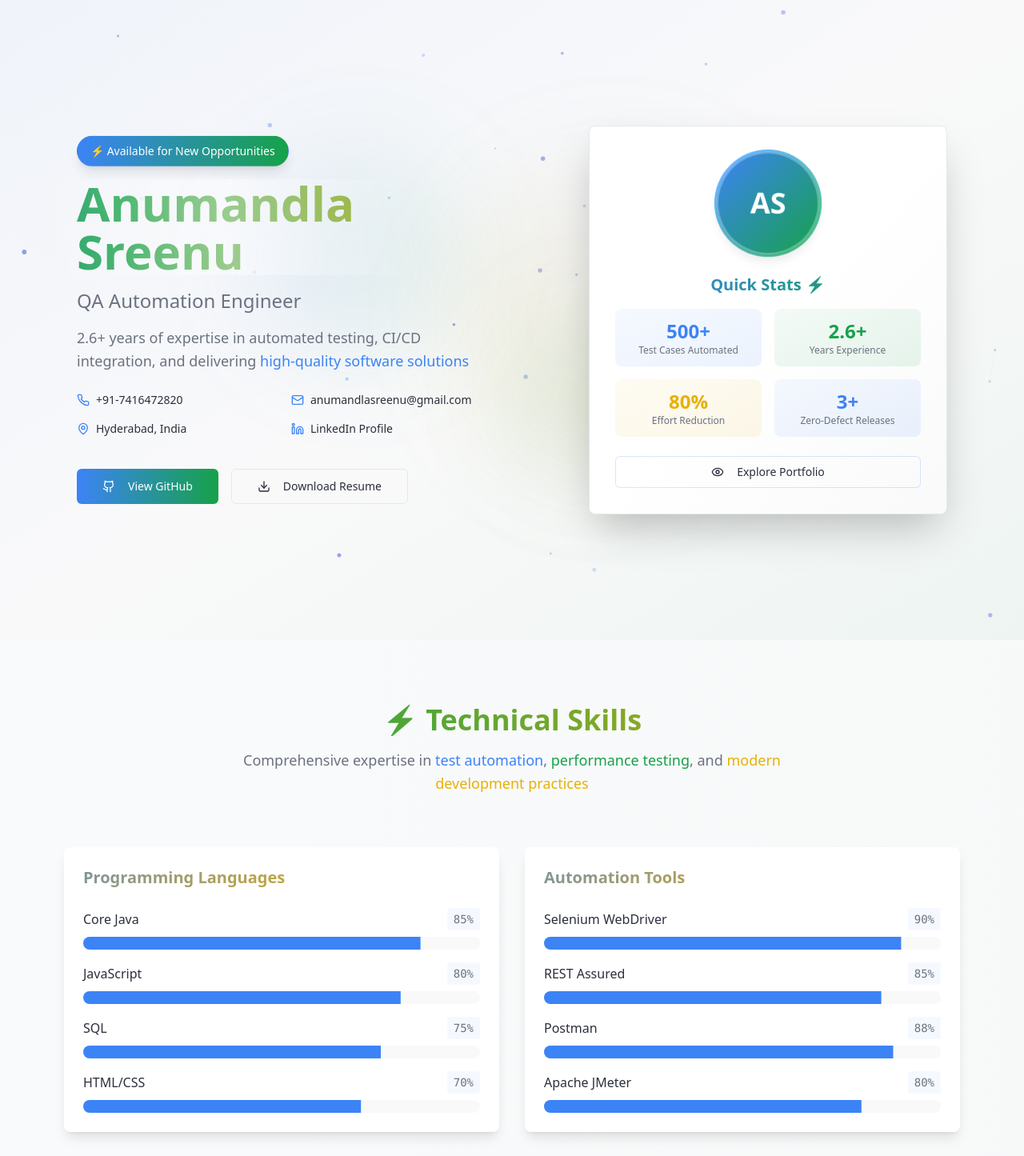
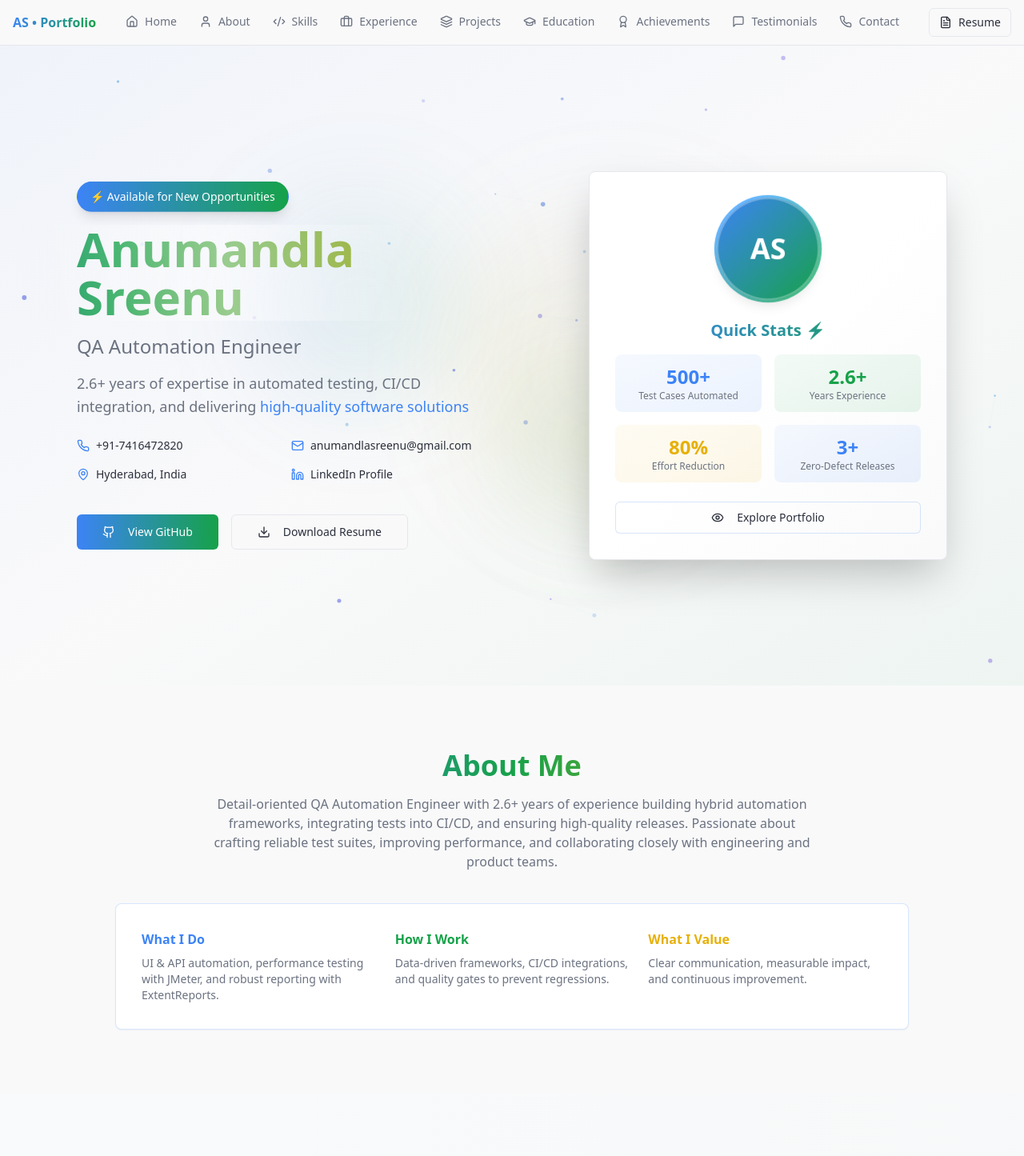
Before and after one commit to sreenuanum45/quality-guardian-suite, a React (Vite) app: page / in a window 1280 px wide. Shown: the top 1445 px of the page at 80% size. Built offline with nearby package versions, Linux system fonts and the light colour scheme.

Commit message:
feat: Add navigation bar and resume button
Add a comprehensive navigation bar with links to About, Skills, Experience, Projects, Education, Achievements, Testimonials, and Contact sections.
Include a "Resume" button with a document icon for easy access to the user's resume.

```diff
--- /dev/null
+++ b/src/components/portfolio/AboutSection.tsx
@@ -0,0 +1,45 @@
+import { Card } from "@/components/ui/card";
+
+const AboutSection = () => {
+  return (
+    <section id="about" className="py-20 bg-background">
+      <div className="container max-w-5xl mx-auto px-4">
+        <div className="text-center mb-10 animate-slide-up">
+          <h2 className="text-3xl md:text-4xl font-bold mb-4 bg-gradient-to-r from-primary via-tech-secondary to-tech-accent bg-clip-text text-transparent">
+            About Me
+          </h2>
+          <p className="text-muted-foreground max-w-3xl mx-auto">
+            Detail-oriented QA Automation Engineer with 2.6+ years of experience building hybrid automation frameworks,
+            integrating tests into CI/CD, and ensuring high-quality releases. Passionate about crafting reliable test
+            suites, improving performance, and collaborating closely with engineering and product teams.
+          </p>
+        </div>
+
+        <Card className="glass-card glass-hover glow-on-hover p-6 md:p-8 border border-primary/20">
+          <div className="grid md:grid-cols-3 gap-6">
+            <div className="space-y-2">
+              <h3 className="font-semibold text-primary">What I Do</h3>
+              <p className="text-sm text-muted-foreground">
+                UI & API automation, performance testing with JMeter, and robust reporting with ExtentReports.
+              </p>
+            </div>
+            <div className="space-y-2">
+              <h3 className="font-semibold text-tech-secondary">How I Work</h3>
+              <p className="text-sm text-muted-foreground">
+                Data-driven frameworks, CI/CD integrations, and quality gates to prevent regressions.
+              </p>
+            </div>
+            <div className="space-y-2">
+              <h3 className="font-semibold text-tech-accent">What I Value</h3>
+              <p className="text-sm text-muted-foreground">
+                Clear communication, measurable impact, and continuous improvement.
+              </p>
+            </div>
+          </div>
+        </Card>
+      </div>
+    </section>
+  );
+};
+
+export default AboutSection;
--- a/src/components/portfolio/AchievementsSection.tsx
+++ b/src/components/portfolio/AchievementsSection.tsx
@@ -78,7 +78,7 @@ const highlights = [
 
 const AchievementsSection = () => {
   return (
-    <section className="py-20 bg-section-bg">
+    <section id="achievements" className="py-20 bg-section-bg">
       <div className="container max-w-6xl mx-auto px-4">
         <div className="text-center mb-16 animate-slide-up">
           <h2 className="text-3xl md:text-4xl font-bold mb-4 bg-gradient-to-r from-primary to-tech-secondary bg-clip-text text-transparent">
--- a/src/components/portfolio/ContactSection.tsx
+++ b/src/components/portfolio/ContactSection.tsx
@@ -4,7 +4,7 @@ import { Mail, Phone, MapPin, Linkedin, Github, Download } from "lucide-react";
 
 const ContactSection = () => {
   return (
-    <section className="py-20 bg-gradient-to-br from-primary/5 via-background to-tech-secondary/5">
+    <section id="contact" className="py-20 bg-gradient-to-br from-primary/5 via-background to-tech-secondary/5">
       <div className="container max-w-4xl mx-auto px-4">
         <div className="text-center mb-16 animate-slide-up">
           <h2 className="text-3xl md:text-4xl font-bold mb-4 bg-gradient-to-r from-primary to-tech-secondary bg-clip-text text-transparent">
--- a/src/components/portfolio/EducationSection.tsx
+++ b/src/components/portfolio/EducationSection.tsx
@@ -55,7 +55,7 @@ const certifications = [
 
 const EducationSection = () => {
   return (
-    <section className="py-20 bg-background">
+    <section id="education" className="py-20 bg-background">
       <div className="container max-w-6xl mx-auto px-4">
         <div className="text-center mb-16 animate-slide-up">
           <h2 className="text-3xl md:text-4xl font-bold mb-4 bg-gradient-to-r from-primary to-tech-secondary bg-clip-text text-transparent">
--- a/src/components/portfolio/ExperienceSection.tsx
+++ b/src/components/portfolio/ExperienceSection.tsx
@@ -37,7 +37,7 @@ const experiences = [
 
 const ExperienceSection = () => {
   return (
-    <section className="py-20 bg-background">
+    <section id="experience" className="py-20 bg-background">
       <div className="container max-w-6xl mx-auto px-4">
         <div className="text-center mb-16 animate-slide-up">
           <h2 className="text-3xl md:text-4xl font-bold mb-4 bg-gradient-to-r from-primary to-tech-secondary bg-clip-text text-transparent">
--- a/src/components/portfolio/HeroSection.tsx
+++ b/src/components/portfolio/HeroSection.tsx
@@ -11,7 +11,7 @@ const HeroSection = () => {
   } = useScrollAnimation({
     triggerOnce: true
   });
-  return <section ref={heroRef} className="relative min-h-screen overflow-hidden bg-gradient-to-br from-primary/5 via-background to-tech-secondary/5 flex items-center justify-center px-4 py-20">
+  return <section id="home" ref={heroRef} className="relative min-h-screen overflow-hidden bg-gradient-to-br from-primary/5 via-background to-tech-secondary/5 flex items-center justify-center px-4 py-20">
       {/* Animated Background */}
       <ParticlesBackground particleCount={30} />
 
--- /dev/null
+++ b/src/components/portfolio/Navbar.tsx
@@ -0,0 +1,119 @@
+import { useState } from "react";
+import { Button } from "@/components/ui/button";
+import {
+  Home,
+  User,
+  Code2,
+  Briefcase,
+  Layers,
+  GraduationCap,
+  Award,
+  MessageSquare,
+  Phone,
+  FileText,
+  Menu,
+} from "lucide-react";
+
+const navItems = [
+  { label: "Home", id: "home", Icon: Home },
+  { label: "About", id: "about", Icon: User },
+  { label: "Skills", id: "skills", Icon: Code2 },
+  { label: "Experience", id: "experience", Icon: Briefcase },
+  { label: "Projects", id: "projects", Icon: Layers },
+  { label: "Education", id: "education", Icon: GraduationCap },
+  { label: "Achievements", id: "achievements", Icon: Award },
+  { label: "Testimonials", id: "testimonials", Icon: MessageSquare },
+  { label: "Contact", id: "contact", Icon: Phone },
+] as const;
+
+const Navbar = () => {
+  const [open, setOpen] = useState(false);
+
+  const scrollTo = (id: string) => {
+    const el = document.getElementById(id);
+    if (el) {
+      el.scrollIntoView({ behavior: "smooth", block: "start" });
+      setOpen(false);
+    }
+  };
+
+  return (
+    <header className="sticky top-0 z-50">
+      <nav className="border-b border-border bg-background/70 backdrop-blur supports-[backdrop-filter]:bg-background/60">
+        <div className="container mx-auto max-w-7xl px-4 h-14 flex items-center justify-between">
+          <button
+            onClick={() => scrollTo("home")}
+            className="font-bold text-sm md:text-base bg-gradient-to-r from-primary to-tech-secondary bg-clip-text text-transparent"
+            aria-label="Go to Home"
+          >
+            AS • Portfolio
+          </button>
+
+          {/* Desktop */}
+          <ul className="hidden md:flex items-center gap-1">
+            {navItems.map(({ label, id, Icon }) => (
+              <li key={id}>
+                <button
+                  onClick={() => scrollTo(id)}
+                  className="px-3 py-2 text-sm text-muted-foreground hover:text-foreground transition-colors story-link"
+                >
+                  <span className="inline-flex items-center gap-2">
+                    <Icon className="h-4 w-4" /> {label}
+                  </span>
+                </button>
+              </li>
+            ))}
+          </ul>
+
+          <div className="hidden md:flex items-center gap-2">
+            <Button asChild size="sm" variant="outline" className="hover:bg-primary hover:text-primary-foreground">
+              <a href="/resume.pdf" target="_blank" rel="noopener" aria-label="Open resume">
+                <span className="inline-flex items-center gap-2">
+                  <FileText className="h-4 w-4" /> Resume
+                </span>
+              </a>
+            </Button>
+          </div>
+
+          {/* Mobile */}
+          <div className="md:hidden">
+            <Button variant="ghost" size="icon" aria-label="Toggle menu" onClick={() => setOpen((v) => !v)}>
+              <Menu className="h-5 w-5" />
+            </Button>
+          </div>
+        </div>
+
+        {/* Mobile menu */}
+        {open && (
+          <div className="md:hidden border-t border-border">
+            <ul className="px-2 py-2 grid grid-cols-2 gap-1">
+              {navItems.map(({ label, id, Icon }) => (
+                <li key={id}>
+                  <button
+                    onClick={() => scrollTo(id)}
+                    className="w-full text-left px-3 py-2 rounded-md text-sm text-muted-foreground hover:text-foreground hover:bg-primary/5 transition-colors"
+                  >
+                    <span className="inline-flex items-center gap-2">
+                      <Icon className="h-4 w-4" /> {label}
+                    </span>
+                  </button>
+                </li>
+              ))}
+              <li className="col-span-2">
+                <Button asChild variant="secondary" className="w-full">
+                  <a href="/resume.pdf" target="_blank" rel="noopener">
+                    <span className="inline-flex items-center gap-2">
+                      <FileText className="h-4 w-4" /> Resume
+                    </span>
+                  </a>
+                </Button>
+              </li>
+            </ul>
+          </div>
+        )}
+      </nav>
+    </header>
+  );
+};
+
+export default Navbar;
--- a/src/components/portfolio/ProjectsSection.tsx
+++ b/src/components/portfolio/ProjectsSection.tsx
@@ -37,7 +37,7 @@ const projects = [
 
 const ProjectsSection = () => {
   return (
-    <section className="py-20 bg-section-bg">
+    <section id="projects" className="py-20 bg-section-bg">
       <div className="container max-w-6xl mx-auto px-4">
         <div className="text-center mb-16 animate-slide-up">
           <h2 className="text-3xl md:text-4xl font-bold mb-4 bg-gradient-to-r from-primary to-tech-secondary bg-clip-text text-transparent">
--- a/src/components/portfolio/SkillsSection.tsx
+++ b/src/components/portfolio/SkillsSection.tsx
@@ -52,7 +52,7 @@ const SkillsSection = () => {
   const { ref: skillsRef, animatedItems } = useStaggeredAnimation(150);
 
   return (
-    <section className="relative py-20 bg-section-bg overflow-hidden">
+    <section id="skills" className="relative py-20 bg-section-bg overflow-hidden">
       {/* Background Pattern */}
       <div className="absolute inset-0 opacity-5">
         <div className="absolute inset-0 bg-gradient-to-r from-primary/20 via-transparent to-tech-secondary/20 animate-gradient-shift bg-[length:200%_auto]"></div>
--- /dev/null
+++ b/src/components/portfolio/TestimonialsSection.tsx
@@ -0,0 +1,55 @@
+import { Card } from "@/components/ui/card";
+import { Quote } from "lucide-react";
+
+const testimonials = [
+  {
+    name: "Priya Sharma",
+    role: "Project Manager, 2the Point",
+    quote:
+      "Sreenu built an automation suite that gave us confidence to ship faster. His attention to detail and ownership were exceptional.",
+  },
+  {
+    name: "Rahul Verma",
+    role: "Senior QA, IoT Marketplace",
+    quote:
+      "He designed reliable UI/API test flows and significantly improved our regression coverage. A great collaborator!",
+  },
+  {
+    name: "Anita Desai",
+    role: "Dev Lead",
+    quote:
+      "His continuous improvements to the framework reduced flaky tests and saved the team hours every sprint.",
+  },
+];
+
+const TestimonialsSection = () => {
+  return (
+    <section id="testimonials" className="py-20 bg-section-bg">
+      <div className="container max-w-6xl mx-auto px-4">
+        <div className="text-center mb-12 animate-slide-up">
+          <h2 className="text-3xl md:text-4xl font-bold mb-4 bg-gradient-to-r from-primary to-tech-secondary bg-clip-text text-transparent">
+            Testimonials
+          </h2>
+          <p className="text-lg text-muted-foreground">What teammates and managers say</p>
+        </div>
+
+        <div className="grid grid-cols-1 md:grid-cols-3 gap-6">
+          {testimonials.map((t) => (
+            <Card key={t.name} className="glass-card glass-hover glow-on-hover p-6 relative overflow-hidden border border-primary/20">
+              <Quote className="absolute -top-6 -left-6 h-24 w-24 text-primary/10" />
+              <div className="relative z-10 space-y-3">
+                <p className="text-sm text-muted-foreground leading-relaxed">“{t.quote}”</p>
+                <div>
+                  <div className="font-semibold">{t.name}</div>
+                  <div className="text-xs text-muted-foreground">{t.role}</div>
+                </div>
+              </div>
+            </Card>
+          ))}
+        </div>
+      </div>
+    </section>
+  );
+};
+
+export default TestimonialsSection;
--- a/src/pages/Index.tsx
+++ b/src/pages/Index.tsx
@@ -1,20 +1,26 @@
 import HeroSection from "@/components/portfolio/HeroSection";
+import AboutSection from "@/components/portfolio/AboutSection";
 import SkillsSection from "@/components/portfolio/SkillsSection";
 import ExperienceSection from "@/components/portfolio/ExperienceSection";
 import ProjectsSection from "@/components/portfolio/ProjectsSection";
 import EducationSection from "@/components/portfolio/EducationSection";
 import AchievementsSection from "@/components/portfolio/AchievementsSection";
+import TestimonialsSection from "@/components/portfolio/TestimonialsSection";
 import ContactSection from "@/components/portfolio/ContactSection";
+import Navbar from "@/components/portfolio/Navbar";
 
 const Index = () => {
   return (
     <div className="min-h-screen">
+      <Navbar />
       <HeroSection />
+      <AboutSection />
       <SkillsSection />
       <ExperienceSection />
       <ProjectsSection />
+      <EducationSection />
       <AchievementsSection />
-      <EducationSection />
+      <TestimonialsSection />
       <ContactSection />
     </div>
   );
```
